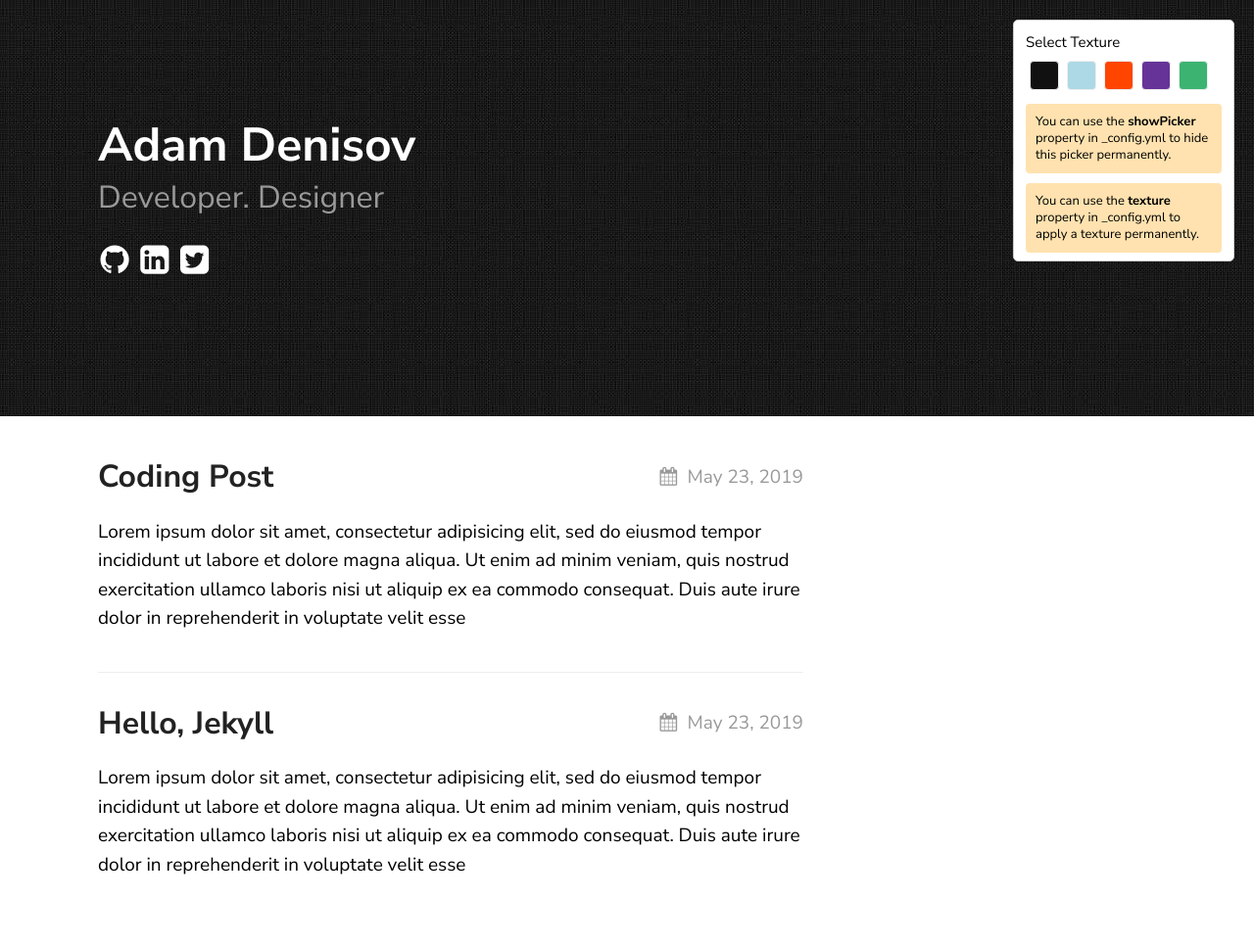
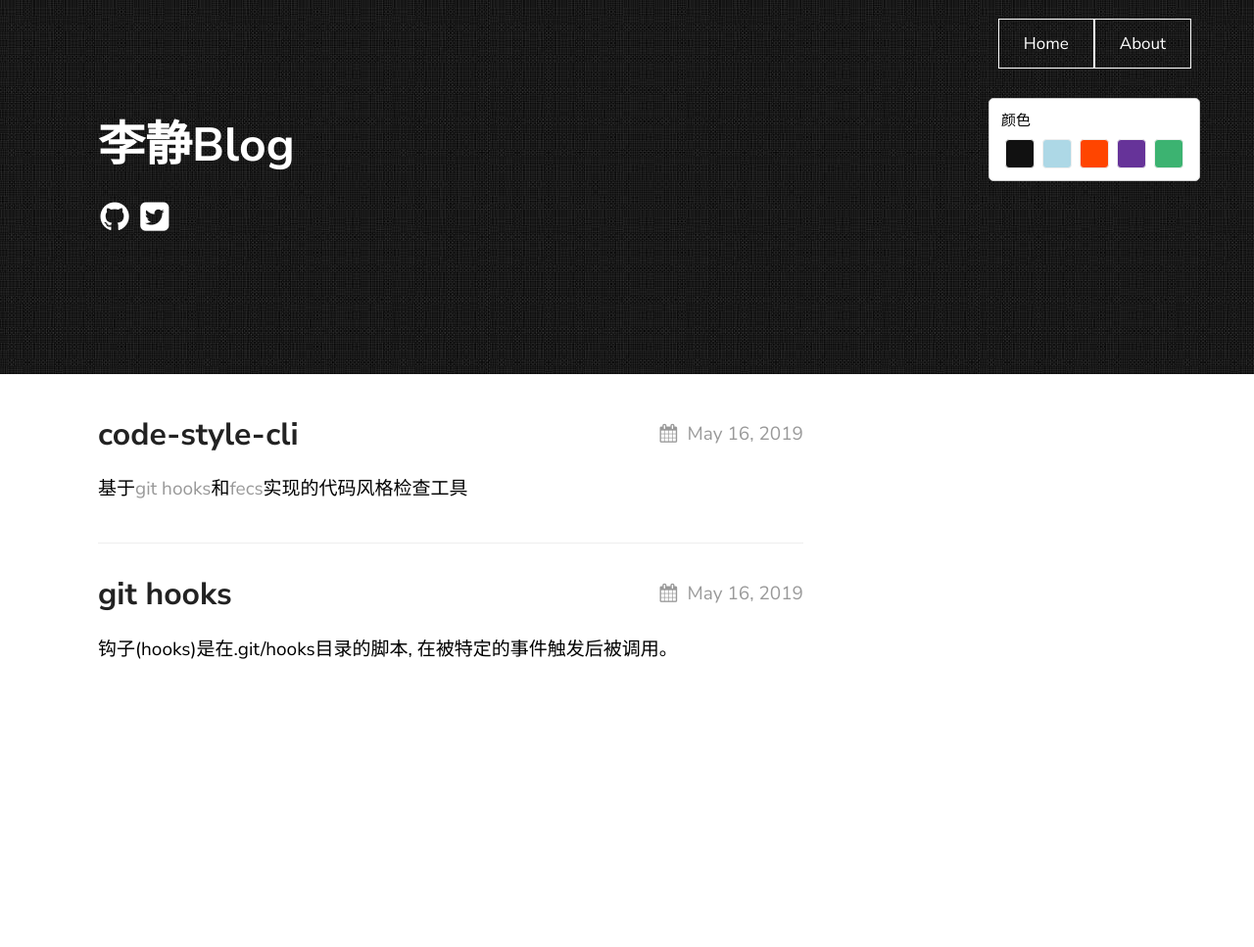
Before and after one commit to lilini/lilimi.github.io, a Jekyll site: the page built from index.md, in a window 1280 px wide. Shown: the whole page at 98% size. Built offline with Jekyll 4.4.1, drawn with Linux system fonts in a browser that asks for light colours; after the commit the page ends 900 px from its top, so only the background shows below that.

Commit message:
add post

````diff
--- a/_config.yml
+++ b/_config.yml
@@ -6,7 +6,6 @@ description: > # this means to ignore newlines until "show_exerpts:"
   line in _config.yml. It will appear in your document head meta (for
   Google search results) and in your feed.xml site description.
 show_excerpts: true # set to true to show excerpts on the homepage
-# baseurl: /texture
 
 # Minima date format
 # refer to http://shopify.github.io/liquid/filters/date/ if you want to customize this
@@ -15,18 +14,18 @@ sass:
 
 permalink: /posts/:title/
 texture:
-  title: Adam Denisov
-  tagline: Developer. Designer
+  title: 李静Blog
+  #tagline: Developer
   date_format: "%b %-d, %Y"
   style: black
-  showNav: false
+  showNav: true
   showPicker: true
 
   # generate social links in footer
   social_links:
-    twitter: thelehhman
-    github:  thelehhman
-    linkedIn: in/thelehhman
+    twitter: lilinilj
+    github:  lilini
+    #linkedIn:
     rss: rss
 
 
--- a/_includes/footer.html
+++ b/_includes/footer.html
@@ -11,7 +11,7 @@
 
 {%- if site.texture.showPicker -%}
 <div id="texture-picker">
-	<p>Select Texture</p>
+	<p>颜色</p>
 	<div class="texture-colors">
 		<div id="black"></div>
 		<div id="blue"></div>
@@ -19,8 +19,6 @@
 		<div id="purple"></div>
 		<div id="green"></div>
 	</div>
-	<p class="info">You can use the <b>showPicker</b> property in _config.yml to hide this picker permanently.</p>
-	<p class="info">You can use the <b>texture</b> property in _config.yml to apply a texture permanently.</p>
 </div>
 <script src="{{ "/assets/js/picker.js" | relative_url }}"></script>
 {%- endif -%}
--- a/_includes/nav.html
+++ b/_includes/nav.html
@@ -1,7 +1,7 @@
 {%- if site.texture.showNav -%}
 <div class="navbar">
 	<ul>
-		<a href="#"><li>Home</li></a>
+		<a href="https://lilini.github.io"><li>Home</li></a>
 		<a href="#"><li>About</li></a>
 	</ul>
 </div>
--- a/_includes/page_header.html
+++ b/_includes/page_header.html
@@ -2,8 +2,14 @@
     <h1>{{ site.texture.title }}</h1>
     <h2>{{ site.texture.tagline }}</h2>
     <ul class="social">
+        {%- if site.texture.social_links.github -%}
             <a href="https://github.com/{{ site.texture.social_links.github }}"><li><i class="icon-github-circled"></i></li></a>
+        {%- endif -%}
+        {%- if site.texture.social_links.linkedIn -%}
             <a href="https://linkedin.com/{{ site.texture.social_links.linkedIn }}"><li><i class="icon-linkedin-squared"></i></li></a>
+        {%- endif -%}
+        {%- if site.texture.social_links.twitter -%}
             <a href="https://twitter.com/{{ site.texture.social_links.twitter }}"><li><i class="icon-twitter-squared"></i></li></a>
+        {%- endif -%}
     </ul>
 </div>
--- /dev/null
+++ b/_posts/2019-05-16-git-hooks.md
@@ -0,0 +1,53 @@
+---
+layout: post
+title:  "git hooks"
+description:
+date:   2019-05-16
+categories: Git
+---
+
+钩子(hooks)是在.git/hooks目录的脚本, 在被特定的事件触发后被调用。
+
+[参考文档](http://gitbook.liuhui998.com/5_8.html)
+
+**目录**：.git/hooks/
+
+当git init命令执行后
+
+非0值意味着钩子执行失败，将中断操作；
+0值意味着钩子执行成功，不中断操作；
+
+## 客户端hooks
+- **_pre-commit_**：执行git commit命令时触发，使用 --no-verify参数可以跳过该钩子（常用于检查代码风格）
+
+- **_prepare-commit-msg_**：执行git commit命令后，在默认提交消息准备好后但编辑器(editor)启动前，且使用 --no-verify参数不会跳过该钩子（常用于生成默认的标准化的提交说明）
+
+- **_commit-msg_**：开发者编写完并确认commit message后触发（常用于校验提交说明是否标准）
+
+- **_post-commit_**：整个git commit完成后触发（常用于邮件通知、提醒）
+
+- **_applypatch-msg_**: 执行git am命令时触发（常用于检查命令提取出来的提交信息是否符合特定格式）
+
+- **_pre-applypatch_**: git am提取出补丁并应用于当前分支后，准备提交前触发（常用于执行测试用例或检查缓冲区代码）
+
+- **_post-applypatch_**: git am提交后触发，此钩子不能停止git am过程（常用于通知、或补丁邮件回复）
+
+- **_pre-rebase_**: 执行git rebase命令时触发
+
+- **_post-rewrite_**: 执行会替换commit的命令时触发，比如git rebase或git commit --amend
+
+- **_post-checkout_**: 执行git checkout命令成功后触发，可用于生成特定文档，处理大二进制文件等
+
+- **_post-merge_**: 成功完成一次 merge行为后触发
+
+- **_pre-push_**: 执行git push命令时触发，可用于执行测试用例
+
+- **_pre-auto-gc_**: 执行垃圾回收前触发
+
+
+## 服务端hooks
+- **_pre-receive_**: 当服务端收到一个push操作请求时触发，可用于检测push的内容
+
+- **_update_**: 与pre-receive相似，但当一次push想更新多个分支时，pre-receive只执行一次，而此钩子会为每一分支都执行一次
+
+- **_post-receive_**: 当整个push操作完成时触发，常用于服务侧同步、通知
--- /dev/null
+++ b/_posts/2019-05-22-code-style-cli.md
@@ -0,0 +1,101 @@
+---
+layout: post
+title:  "code-style-cli"
+description: 增量的代码风格检查工具
+date:   2019-05-16
+categories: Git
+---
+
+基于[git hooks](lilini.github.io/posts/git-hooks/)和[fecs](https://github.com/ecomfe/fecs)实现的代码风格检查工具
+
+## 使用
+
+### 全局安装
+
+```sh
+npm install -g code-style-cli
+```
+
+### 本地安装
+
+```sh
+npm install code-style-cli
+```
+
+### 初始化
+
+```sh
+cs -i
+```
+
+初始化时会：
+
+- 在当前项目路径下生成文件：**_.ignoreitr.js_**
+- 向**_.git/hooks_**注入**_pre-commit_**的钩子
+
+
+### 运行代码风格检查
+1、命令执行：
+```sh
+# 检查指定文件（未指定将检查所有git diff出的文件）
+# options: -c ：指定git diff --cached; -h: help msg
+cs [options] [file.js..]
+```
+
+2、**_git commit_**时执行：
+**_git commit_**时将自动执行，检查所有提交的文件
+
+### 配置
+**_.ignoreitr.js_**文件支持用户自定义配置：
+
+```sh
+    {
+        // 检查不通过时是否阻止commit；默认为true
+        "stopCommit": true,
+        // 配置要检查的rule，open指定是否开启这个checker，warnIgnored指定是否忽略当前checker的warn提示，默认htmlcs的warn提示是忽略的
+        "checkRules":{
+            "htmlcs": {
+                "open": true,
+                "warnIgnored": true
+            },
+            "csshint": {
+                "open": true,
+                "warnIgnored": false
+            },
+            "eslint": {
+                "open": true,
+                "warnIgnored": false
+            }
+        },
+        // 配置检查时忽略的文件规则
+        "ignore": [
+            "*.json",
+            "fis.config.js"
+        ]
+    }
+```
+
+### 注释方式豁免检查
+1、htmlcs豁免注释：
+
+```sh
+    <!-- htmlcs-disable rule1[,rule2,...] -->
+        你要豁免的代码
+    <!-- htmlcs-enable rule1[,rule2,...] -->
+```
+
+2、csshint豁免注释：
+
+```sh
+    /* csshint-disable rule1[,rule2,...] */
+        你要豁免的代码
+    /* csshint-enable rule1[,rule2,...] */
+```
+
+3、eslint豁免注释：
+
+```sh
+    /* eslint-disable rule1[,rule2,...] */
+        你要豁免的代码
+    /* eslint-enable rule1[,rule2,...] */
+```
--- a/_posts/2019-05-23-welcome-to-jekyll.markdown
+++ /dev/null
@@ -1,14 +0,0 @@
----
-layout: post
-title:  "Hello, Jekyll"
-date:   2019-05-23 21:03:36 +0530
----
-Lorem ipsum dolor sit amet, consectetur adipisicing elit, sed do eiusmod tempor incididunt ut labore et dolore magna aliqua. Ut enim ad minim veniam, quis nostrud exercitation ullamco laboris nisi ut aliquip ex ea commodo consequat. Duis aute irure dolor in reprehenderit in voluptate velit esse
-
-![texture theme preview](https://images.unsplash.com/photo-1500322969630-a26ab6eb64cc?ixlib=rb-1.2.1&ixid=eyJhcHBfaWQiOjEyMDd9&w=1000&q=80)
-
-Check out the [Jekyll docs][jekyll-docs] for more info on how to get the most out of Jekyll. File all bugs/feature requests at [Jekyll’s GitHub repo][jekyll-gh]. If you have questions, you can ask them on [Jekyll Talk][jekyll-talk].
-
-[jekyll-docs]: https://jekyllrb.com/docs/home
-[jekyll-gh]:   https://github.com/jekyll/jekyll
-[jekyll-talk]: https://talk.jekyllrb.com/
--- a/_posts/2019-06-30-coding-post.markdown
+++ /dev/null
@@ -1,32 +0,0 @@
----
-layout: post
-title:  "Coding Post"
-description: An example post which shows code rendering.
-date:   2019-05-23 21:03:36 +0530
-categories: Javascript NodeJS
----
-Lorem ipsum dolor sit amet, consectetur adipisicing elit, sed do eiusmod tempor incididunt ut labore et dolore magna aliqua. Ut enim ad minim veniam, quis nostrud exercitation ullamco laboris nisi ut aliquip ex ea commodo consequat. Duis aute irure dolor in reprehenderit in voluptate velit esse
-
-```javascript
-const express = require('express')
-const app = express()
-
-app.get('/', function (req, res) {
-  res.send('Hello World')
-})
-
-app.listen(3000)
-```
-
-Lorem ipsum dolor sit amet, consectetur adipisicing elit. Aliquam qui voluptatem excepturi nemo similique atque sapiente aperiam, dolorum deleniti! Esse quam perferendis temporibus nemo at molestias necessitatibus tenetur cupiditate sapiente. Lorem ipsum dolor sit amet, consectetur adipisicing elit. Nihil et voluptatibus non labore officiis assumenda, distinctio perspiciatis blanditiis nesciunt rerum molestias impedit fugiat nulla qui libero minima quasi! Libero, iure.
-
-```scss
-body {
-	font-family: 'Nunito Sans', sans-serif;
-	line-height: 1.5em;
-	margin: 0;
-	-webkit-font-smoothing: antialiased;
-	-moz-osx-font-smoothing: grayscale;
-}
-```
-Lorem ipsum dolor sit amet, consectetur adipisicing elit. Aliquam rerum, ratione impedit necessitatibus facere soluta odio repellat asperiores neque! Sunt iusto quia suscipit amet inventore eum, vel molestiae reiciendis alias.
````
Lines whose indentation alone changed are shown as unchanged.
